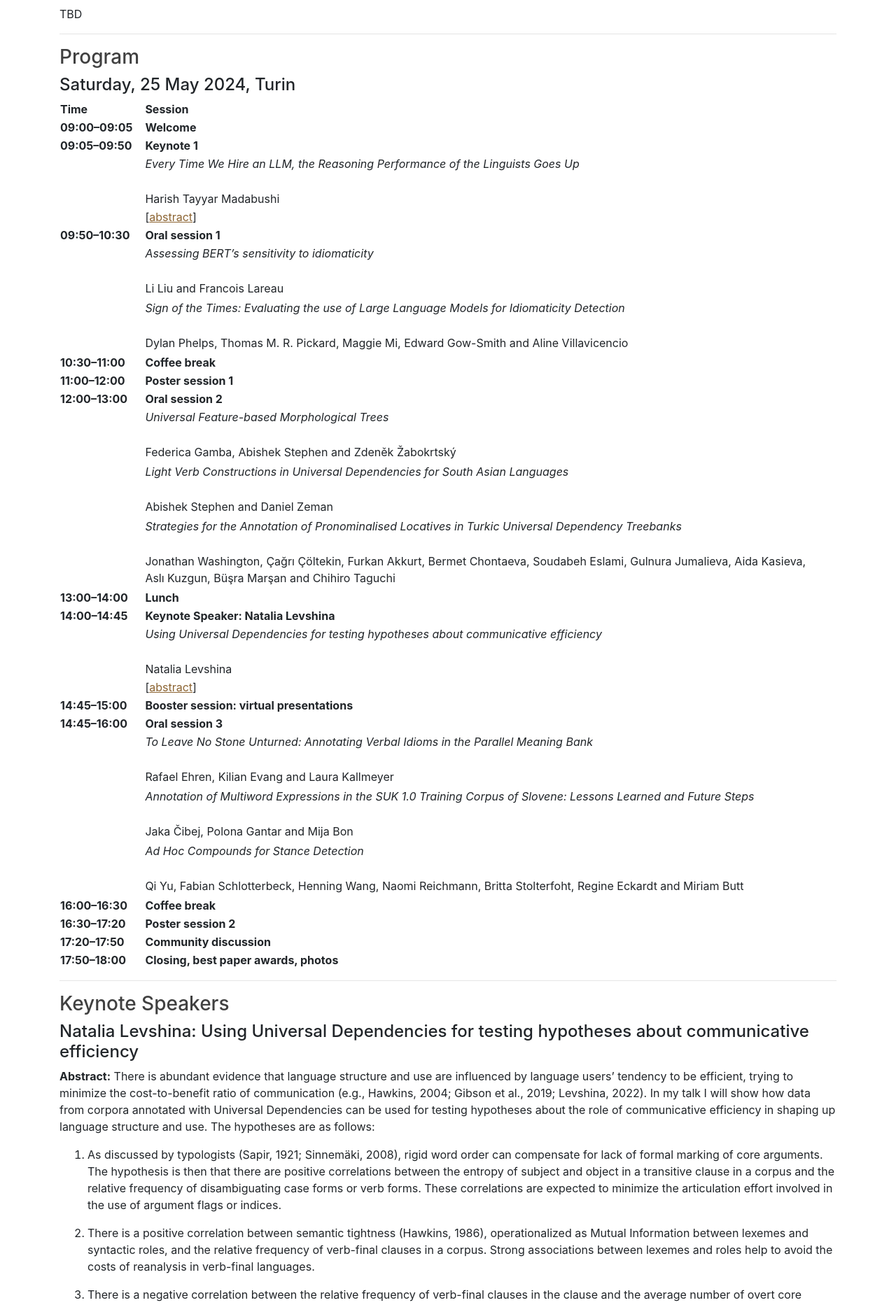
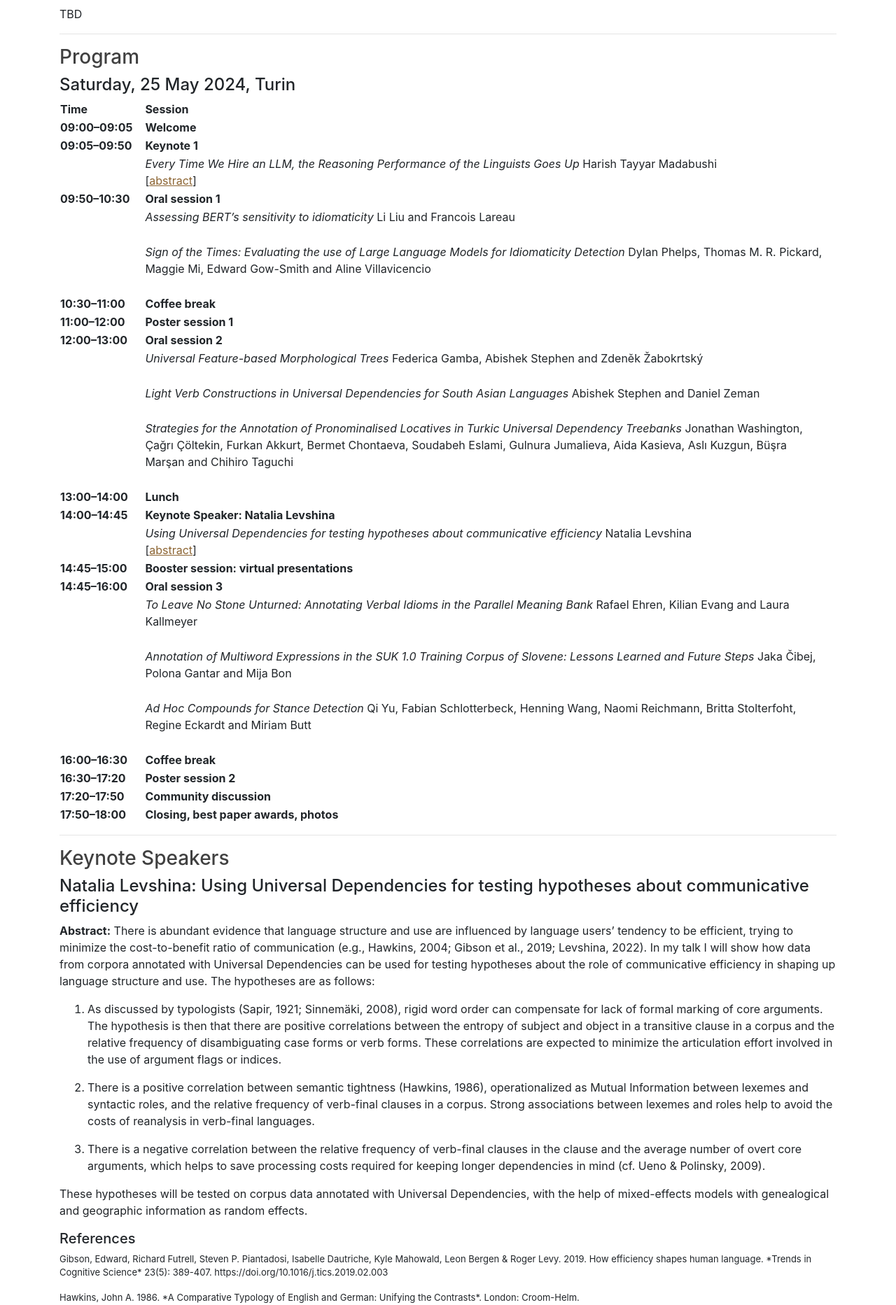
Before and after one commit to multiword/multiword.github.io, a Jekyll site: the page built from mweud2024/index.md, in a window 1280 px wide. Shown: the part 1165-3030 px from the top of the page at 70% size. Built offline with Jekyll 4.4.1, drawn with Linux system fonts in a browser that asks for light colours; comment, search, counter and statistics services are not loaded.

Commit message:
Reformatted program table
Keep all details about one paper together in one table cell, for better spacing

```diff
--- a/mweud2024/index.md
+++ b/mweud2024/index.md
@@ -89,17 +89,9 @@ TBD
         <td></td>
         <td>
             <i>Every Time We Hire an LLM, the Reasoning Performance of the Linguists Goes Up</i>
-            <br>
-            <br>
+            Harish Tayyar Madabushi<br>
+            [<a href="#madabushi">abstract</a>]<br>
         </td>
-    </tr>
-    <tr>
-        <td></td>
-        <td>Harish Tayyar Madabushi</td>
-    </tr>
-    <tr>
-        <td></td>
-        <td>[<a href="#madabushi">abstract</a>]</td>
     </tr>
     <tr>
         <th>09:50–10:30</th>
@@ -109,33 +101,17 @@ TBD
         <td></td>
         <td>
             <i>Assessing BERT’s sensitivity to idiomaticity</i>
-            <br>
+            Li Liu and Francois Lareau<br>
             <br>
         </td>
     </tr>
     <tr>
         <td></td>
-        <td>Li Liu and Francois Lareau</td>
-    </tr>
-    <tr>
-        <td></td>
-        <td></td>
-    </tr>
-    <tr>
-        <td></td>
         <td>
             <i>Sign of the Times: Evaluating the use of Large Language Models for Idiomaticity Detection</i>
-            <br>
+            Dylan Phelps, Thomas M. R. Pickard, Maggie Mi, Edward Gow-Smith and Aline Villavicencio<br>
             <br>
         </td>
-    </tr>
-    <tr>
-        <td></td>
-        <td>Dylan Phelps, Thomas M. R. Pickard, Maggie Mi, Edward Gow-Smith and Aline Villavicencio</td>
-    </tr>
-    <tr>
-        <td></td>
-        <td></td>
     </tr>
     <tr>
         <th>10:30–11:00</th>
@@ -153,49 +129,25 @@ TBD
         <td></td>
         <td>
             <i>Universal Feature-based Morphological Trees</i>
-            <br>
+            Federica Gamba, Abishek Stephen and Zdeněk Žabokrtský<br>
             <br>
         </td>
     </tr>
     <tr>
         <td></td>
-        <td>Federica Gamba, Abishek Stephen and Zdeněk Žabokrtský</td>
-    </tr>
-    <tr>
-        <td></td>
-        <td></td>
-    </tr>
-    <tr>
-        <td></td>
         <td>
             <i>Light Verb Constructions in Universal Dependencies for South Asian Languages</i>
-            <br>
+            Abishek Stephen and Daniel Zeman<br>
             <br>
         </td>
     </tr>
     <tr>
         <td></td>
-        <td>Abishek Stephen and Daniel Zeman</td>
-    </tr>
-    <tr>
-        <td></td>
-        <td></td>
-    </tr>
-    <tr>
-        <td></td>
         <td>
             <i>Strategies for the Annotation of Pronominalised Locatives in Turkic Universal Dependency Treebanks</i>
-            <br>
+            Jonathan Washington, Çağrı Çöltekin, Furkan Akkurt, Bermet Chontaeva, Soudabeh Eslami, Gulnura Jumalieva, Aida Kasieva, Aslı Kuzgun, Büşra Marşan and Chihiro Taguchi<br>
             <br>
         </td>
-    </tr>
-    <tr>
-        <td></td>
-        <td>Jonathan Washington, Çağrı Çöltekin, Furkan Akkurt, Bermet Chontaeva, Soudabeh Eslami, Gulnura Jumalieva, Aida Kasieva, Aslı Kuzgun, Büşra Marşan and Chihiro Taguchi</td>
-    </tr>
-    <tr>
-        <td></td>
-        <td></td>
     </tr>
     <tr>
         <th>13:00–14:00</th>
@@ -209,17 +161,9 @@ TBD
         <td></td>
         <td>
             <i>Using Universal Dependencies for testing hypotheses about communicative efficiency</i>
-            <br>
-            <br>
+            Natalia Levshina<br>
+            [<a href="#levshina">abstract</a>]<br>
         </td>
-    </tr>
-    <tr>
-        <td></td>
-        <td>Natalia Levshina</td>
-    </tr>
-    <tr>
-        <td></td>
-        <td>[<a href="#levshina">abstract</a>]</td>
     </tr>
     <tr>
         <th>14:45–15:00</th>
@@ -233,49 +177,25 @@ TBD
         <td></td>
         <td>
             <i>To Leave No Stone Unturned: Annotating Verbal Idioms in the Parallel Meaning Bank</i>
-            <br>
+            Rafael Ehren, Kilian Evang and Laura Kallmeyer<br>
             <br>
         </td>
     </tr>
     <tr>
         <td></td>
-        <td>Rafael Ehren, Kilian Evang and Laura Kallmeyer</td>
-    </tr>
-    <tr>
-        <td></td>
-        <td></td>
-    </tr>
-    <tr>
-        <td></td>
         <td>
             <i>Annotation of Multiword Expressions in the SUK 1.0 Training Corpus of Slovene: Lessons Learned and Future Steps</i>
-            <br>
+            Jaka Čibej, Polona Gantar and Mija Bon<br>
             <br>
         </td>
     </tr>
     <tr>
         <td></td>
-        <td>Jaka Čibej, Polona Gantar and Mija Bon</td>
-    </tr>
-    <tr>
-        <td></td>
-        <td></td>
-    </tr>
-    <tr>
-        <td></td>
         <td>
             <i>Ad Hoc Compounds for Stance Detection</i>
-            <br>
+            Qi Yu, Fabian Schlotterbeck, Henning Wang, Naomi Reichmann, Britta Stolterfoht, Regine Eckardt and Miriam Butt<br>
             <br>
         </td>
-    </tr>
-    <tr>
-        <td></td>
-        <td>Qi Yu, Fabian Schlotterbeck, Henning Wang, Naomi Reichmann, Britta Stolterfoht, Regine Eckardt and Miriam Butt</td>
-    </tr>
-    <tr>
-        <td></td>
-        <td></td>
     </tr>
     <tr>
         <th>16:00–16:30</th>
```
